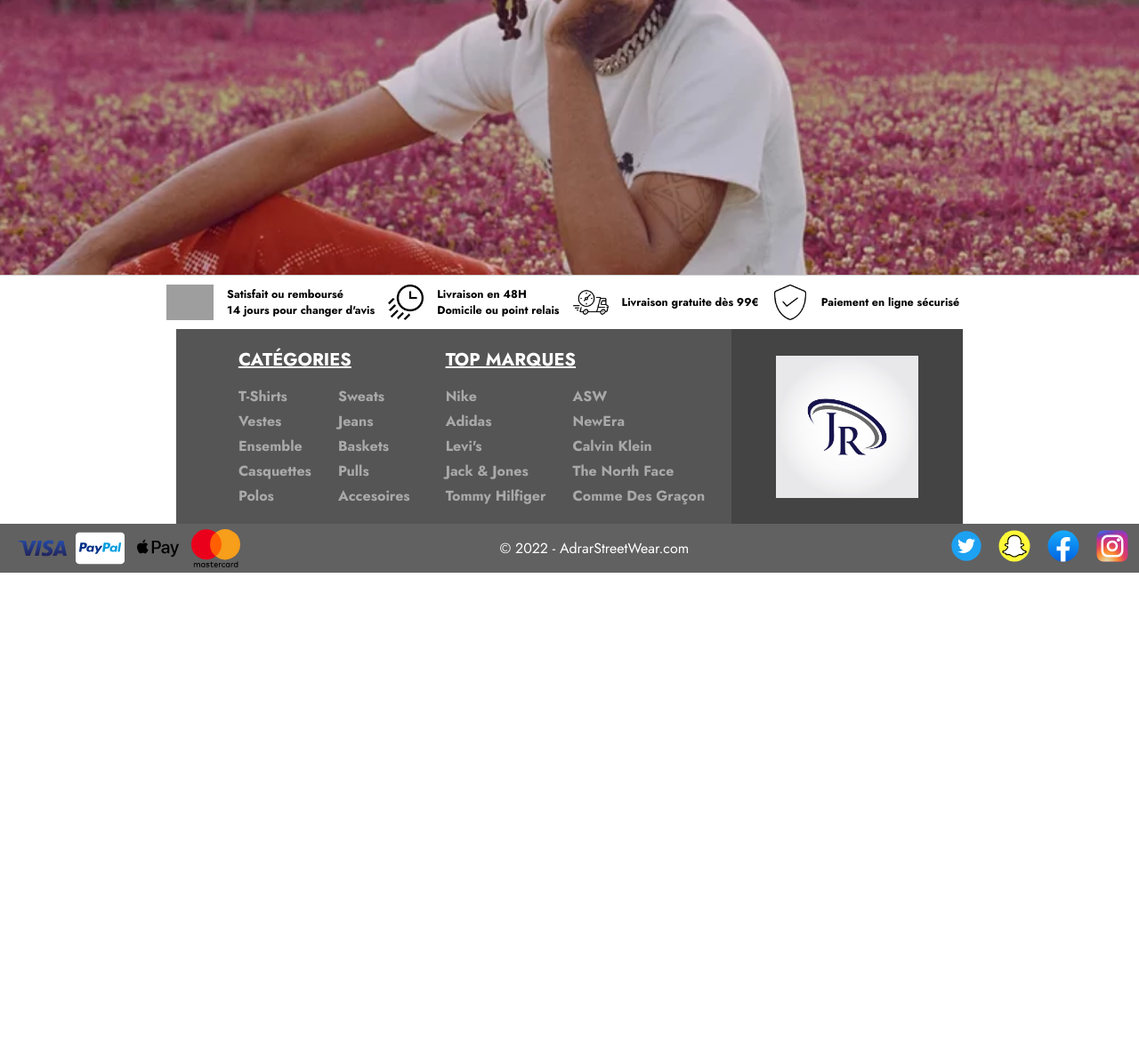
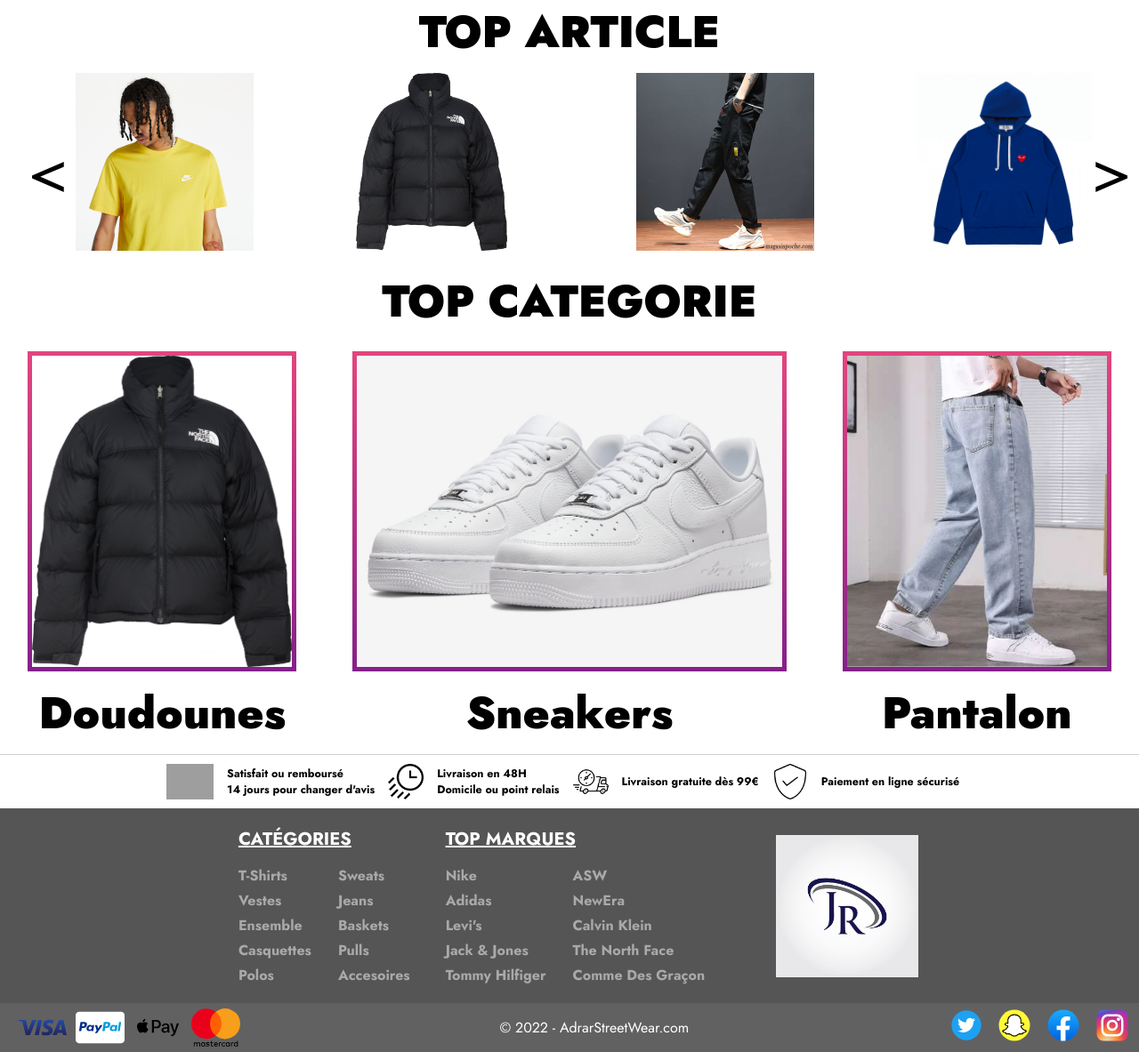
Before and after one commit to Jordyrta/structure_dev, a PHP site: page /accueil.html in a window 1280 px wide. Shown: the part 466-1649 px from the top of the page at 89% size. Before the commit the page ends 1110 px from the top, so only its background shows below. Run offline with PHP 8.4, Linux system fonts and the light colour scheme; grey boxes are pictures that could not be loaded.

Commit message:
Ajout video

```diff
--- a/3_Mon_Projet_Fil_Rouge/6_Front-end/AdrarStreetWear/accueil.html
+++ b/3_Mon_Projet_Fil_Rouge/6_Front-end/AdrarStreetWear/accueil.html
@@ -20,7 +20,7 @@
 
         <div class="search">
           <input type="text" class="search-box" placeholder="Rechercher des articles">
-          <button class="search-btn">Rechercher</button>
+          <input type="submit" class="search-btn" value="Rechercher">
         </div>
 
         <div>
@@ -40,51 +40,53 @@
 
 
   <div class="fond-accueil">
-    <p class="text-background">Best fashion collection of all time</p>
+    <video id="background-video" autoplay loop muted>
+    <source src="/image/video-background.mp4" type="video/mp4">
+    </video>
   </div>
 
-  <!-- <p class="top-article">TOP ARTICLE</p>
+  <p class="top-article">TOP ARTICLE</p>
 
-<div class="slider">
+  <div class="slider">
 
     <div class="Image">
-      <img src="./Image/TeeNike.jpg" alt="">
+      <img src="/image/TeeNike.jpg" alt="">
     </div>
 
     <div class="Image">
-      <img src="./Image/TNF.jpg" alt="">
+      <img src="/image/TNF.jpg" alt="">
     </div>
 
     <div class="Image">
-      <img src="./Image/Cargo.jpg" alt="">
+      <img src="/image/Cargo.jpg" alt="">
     </div>
 
     <div class="Image">
-      <img src="./Image/VesteCDG.jpg" alt="">
+      <img src="/image/VesteCDG.jpg" alt="">
     </div>
 
     <div class="Image">
-      <img src="./Image/Veste.jpg" alt="">
+      <img src="/image/Veste.jpg" alt="">
     </div>
 
     <div class="Image">
-      <img src="./Image/Adidasjpg.jpg" alt="">
+      <img src="/image/Adidasjpg.jpg" alt="">
     </div>
 
     <div class="Image">
-      <img src="./Image/Nocta.jpg" alt="">
+      <img src="/image/Nocta.jpg" alt="">
     </div>
 
     <div class="Image">
-      <img src="./Image/Pantalon.jpg" alt="">
+      <img src="/image/Pantalon.jpg" alt="">
     </div>
 
     <div class="Image">
-      <img src="./Image/Polo.jpg" alt="">
+      <img src="/image/Polo.jpg" alt="">
     </div>
 
     <div class="Image">
-      <img src="./Image/Pull.jpg" alt="">
+      <img src="/image/Pull.jpg" alt="">
     </div>
 
     <div class="fleche">
@@ -98,20 +100,20 @@
 
   <section class="cat">
     <div class="doudoune">
-      <img class="cat-img" src="./Image/TNF.jpg" alt="" width="291.5" height="350px">
+      <img class="cat-img" src="/image/TNF.jpg" alt="" width="291.5" height="350px">
       <p class="cat-p">Doudounes</p>
     </div>
 
     <div class="sneaker">
-      <img class="cat-img" src="./Image/Nocta.jpg" alt="" width="478.1" height="350px">
+      <img class="cat-img" src="/image/Nocta.jpg" alt="" width="478.1" height="350px">
       <p class="cat-p">Sneakers</p>
     </div>
 
     <div class="pantalon">
-      <img class="cat-img" src="./Image/Pantalon.jpg" alt="" width="291.5" height="350px">
+      <img class="cat-img" src="/image/Pantalon.jpg" alt="" width="291.5" height="350px">
       <p class="cat-p">Pantalon</p>
     </div>
-  </section> -->
+  </section>
 
   <footer>
     <section class="footer-container">
@@ -196,6 +198,7 @@
 
     </div>
   </footer>
+  <script src="caroussel.js"></script>
 </body>
 
 </html>
--- a/3_Mon_Projet_Fil_Rouge/6_Front-end/AdrarStreetWear/style.css
+++ b/3_Mon_Projet_Fil_Rouge/6_Front-end/AdrarStreetWear/style.css
@@ -10,6 +10,7 @@
     display: flex;
     justify-content: space-around;
     align-items: center;
+    background-color: white;
 }
 
 .JR-logo {
@@ -58,6 +59,7 @@
     font-weight: 600;
     border-top: 1px solid #d1d1d1;
     border-bottom: 1px solid #d1d1d1;
+    background-color: white;
 }
 
 .link {
@@ -74,30 +76,29 @@
 
 /*************   Body   ***********/
 
-.fond-accueil{
-    background: url(/image/Carti.jpg);
-    height: 650px;
-    background-repeat: no-repeat;
-    background-size: cover;
-    position: relative;
+.fond-accueil {
+    height: 100%;
+    width: 100%;
     display: flex;
     align-items: center;
     flex-direction: column;
     justify-content: center;
 }
-
-.text-background {
-    color: white;
-    font-size: 30px;
-    font-weight: 600;
+.fond-accueil video {
+    overflow: hidden;
+    z-index: -1;
+    margin-top: -300px;
+    height: 100%;
+    width: 100%;
 }
 
-/* .top-article {
+/**********  TOP ARTICLE  ************/
+
+.top-article {
     display: flex;
     justify-content: center;
     font-size: 50px;
-    margin: 50px 0px 50px 0px;
-    font-style: 'jost', 'sans-serif';
+    margin-bottom: 10px;
     font-weight: 900;
 }
 
@@ -105,8 +106,7 @@
     display: flex;
     justify-content: center;
     font-size: 50px;
-    margin: 50px 0px 50px 0px;
-    font-style: 'jost', 'sans-serif';
+    margin: 20px 0px;
     font-weight: 900;
 }
 
@@ -115,11 +115,10 @@
 	flex-direction: row;
 	justify-content: space-around;
 	align-items: center;
-    margin-bottom: 100px;
 }
 
 .cat-p {
-    margin-top: 50px;
+    margin: 10px 0px;
     font-style: 'jost', 'sans-serif';
     font-weight: 900;
 }
@@ -128,6 +127,59 @@
     border: 5px solid;
     border-image: linear-gradient(to top, rgb(134, 32, 138), #e2457e) 1;
 }
+
+/********* CARROUSSEL  *********/
+
+.slider {
+    max-height: 200px;
+    position: relative;
+    overflow: hidden;
+}
+
+.Image {
+    display: inline-flex;
+    justify-content: space-between;
+    width: 70px;
+    height: 100%;
+    transition: all 0.5s;
+    flex-direction: row;
+    align-items: center;
+    padding-left: 85px;
+}
+
+.Image img {
+    width: 250px;
+    height: 200px;
+    object-fit: cover;
+}
+
+.btn {
+    display: flex;
+    align-items: center;
+    position: absolute;
+    width: 40px;
+    height: 40px;
+    border: none;
+    font-size: 70px;
+    color: black;
+    background-color: transparent;
+}
+
+.btn:active {
+    transform: scale(1.1);
+}
+
+.btn-prev {
+    top: 45%;
+    left: 2%;
+}
+
+.btn-next {
+    top: 45%;
+    right: 1.5%;
+}
+
+/******  TOP CATEGORIE  ********/
 
 .doudoune {
     display: flex;
@@ -148,7 +200,7 @@ display: flex;
     flex-direction: column;
     align-items: center;
     font-size: 50px;
-} */
+}
 
 /******  Footer pour accueil  *******/
 
@@ -190,12 +242,12 @@ display: flex;
 .footer-content {
     display: flex;
     justify-content: center;
+    background: #555555;
 }
 
 .footer-gauche {
     padding: 20px 30px;
     display: flex;
-    background: #555555;
 }
 
 .category {
@@ -231,7 +283,6 @@ display: flex;
     padding: 25px 50px;
     display: flex;
     align-items: center;
-    background: #444444;
 }
 
 .logo {
```
Also changed, not shown: 3_Mon_Projet_Fil_Rouge/6_Front-end/AdrarStreetWear/caroussel.js (added, +32 -0 lines), 3_Mon_Projet_Fil_Rouge/6_Front-end/AdrarStreetWear/image/Pantalon.jpg (added), 3_Mon_Projet_Fil_Rouge/6_Front-end/AdrarStreetWear/image/Polo.jpg (added), 3_Mon_Projet_Fil_Rouge/6_Front-end/AdrarStreetWear/image/Pull.jpg (added), 3_Mon_Projet_Fil_Rouge/6_Front-end/AdrarStreetWear/image/banniere2.jpg (deleted), 3_Mon_Projet_Fil_Rouge/6_Front-end/AdrarStreetWear/image/bannierejpg.jpg (deleted), 1 other file.
